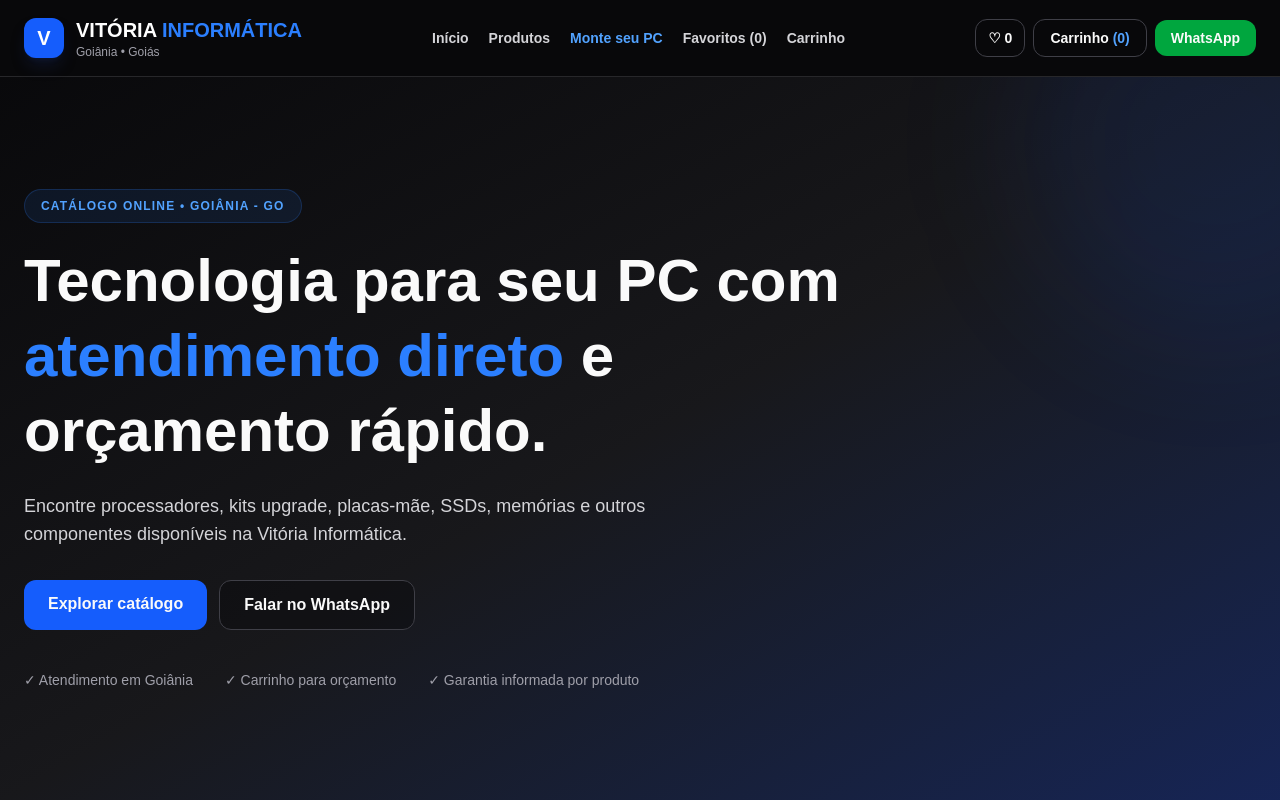
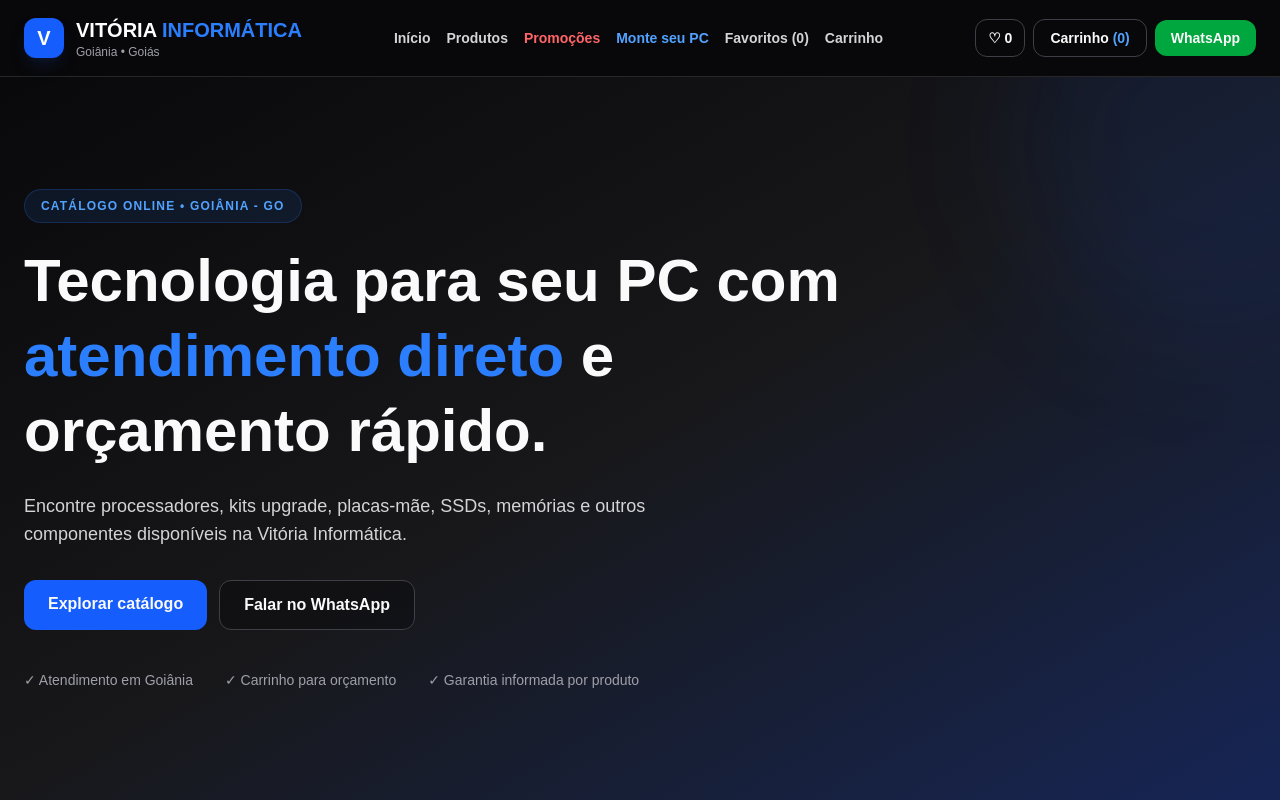
Before and after one commit to wendeljunio2015-dev/CatVitInfo, a Next.js app: page / in a window 1280 px wide. Shown: the top 800 px of the page. Built offline with nearby package versions, Linux system fonts and the light colour scheme.

Commit message:
Add promotions link to navigation

```diff
--- a/components/Header.tsx
+++ b/components/Header.tsx
@@ -23,9 +23,10 @@
           </span>
         </Link>
 
-        <nav className="hidden items-center gap-5 text-sm font-semibold text-zinc-300 md:flex">
+        <nav className="hidden items-center gap-4 text-sm font-semibold text-zinc-300 md:flex">
           <Link className="hover:text-white" href="/">Início</Link>
           <Link className="hover:text-white" href="/produtos">Produtos</Link>
+          <Link className="font-bold text-red-400 hover:text-red-300" href="/promocoes">Promoções</Link>
           <Link className="font-black text-blue-400 hover:text-blue-300" href="/monte-seu-pc">Monte seu PC</Link>
           <Link className="hover:text-white" href="/favoritos">Favoritos ({favoriteCount})</Link>
           <Link className="hover:text-white" href="/carrinho">Carrinho</Link>
@@ -44,6 +45,7 @@
           <div className="mx-auto grid max-w-7xl gap-2 text-sm font-bold">
             <Link onClick={close} href="/" className="rounded-xl px-4 py-3 hover:bg-zinc-900">Início</Link>
             <Link onClick={close} href="/produtos" className="rounded-xl px-4 py-3 hover:bg-zinc-900">Produtos</Link>
+            <Link onClick={close} href="/promocoes" className="rounded-xl bg-red-500/10 px-4 py-3 text-red-400 hover:bg-red-500/20">Promoções</Link>
             <Link onClick={close} href="/monte-seu-pc" className="rounded-xl bg-blue-600/10 px-4 py-3 text-blue-400 hover:bg-blue-600/20">Monte seu PC</Link>
             <Link onClick={close} href="/favoritos" className="rounded-xl px-4 py-3 hover:bg-zinc-900">Favoritos ({favoriteCount})</Link>
             <Link onClick={close} href="/carrinho" className="rounded-xl px-4 py-3 hover:bg-zinc-900">Carrinho ({itemCount})</Link>
```
